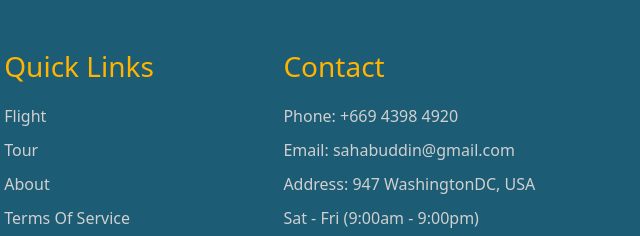
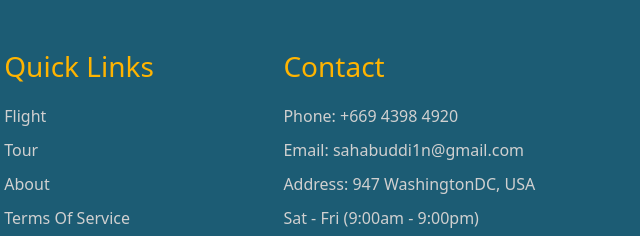
Before and after one commit to afridi-mussa/Tourism-site-Front-end, a plain HTML site: page footer.html in a window 1280 px wide. Shown: the top 236 px of the page, 610-1250 px from the left. Drawn offline with nearby package versions, Linux system fonts and the light colour scheme.

Commit message:
Update footer.html
update mail

```diff
--- a/footer.html
+++ b/footer.html
@@ -155,7 +155,7 @@
       <div class="footer-section contact">
         <h3>Contact</h3>
         <p>Phone: +669 4398 4920</p>
-        <p>Email: sahabuddin@gmail.com</p>
+        <p>Email: sahabuddi1n@gmail.com</p>
         <p>Address: 947 WashingtonDC, USA</p>
         <p>Sat - Fri (9:00am - 9:00pm)</p>
       </div>
```
